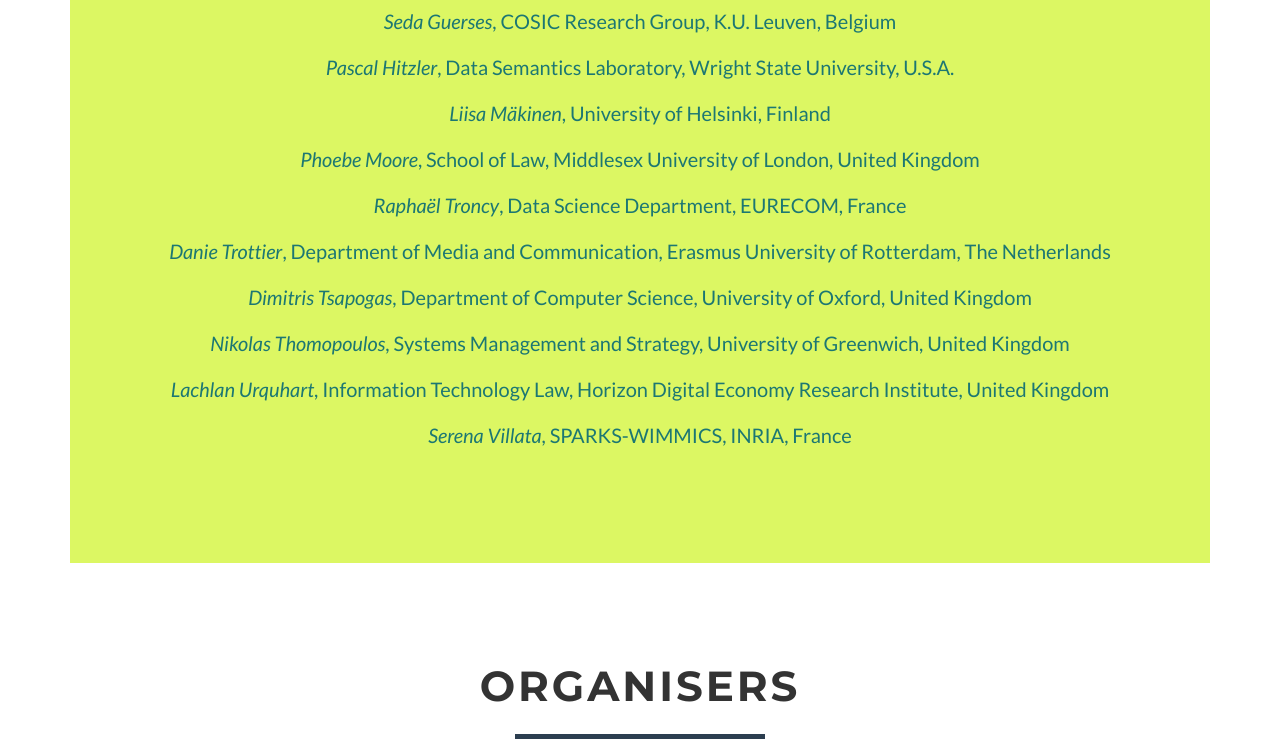
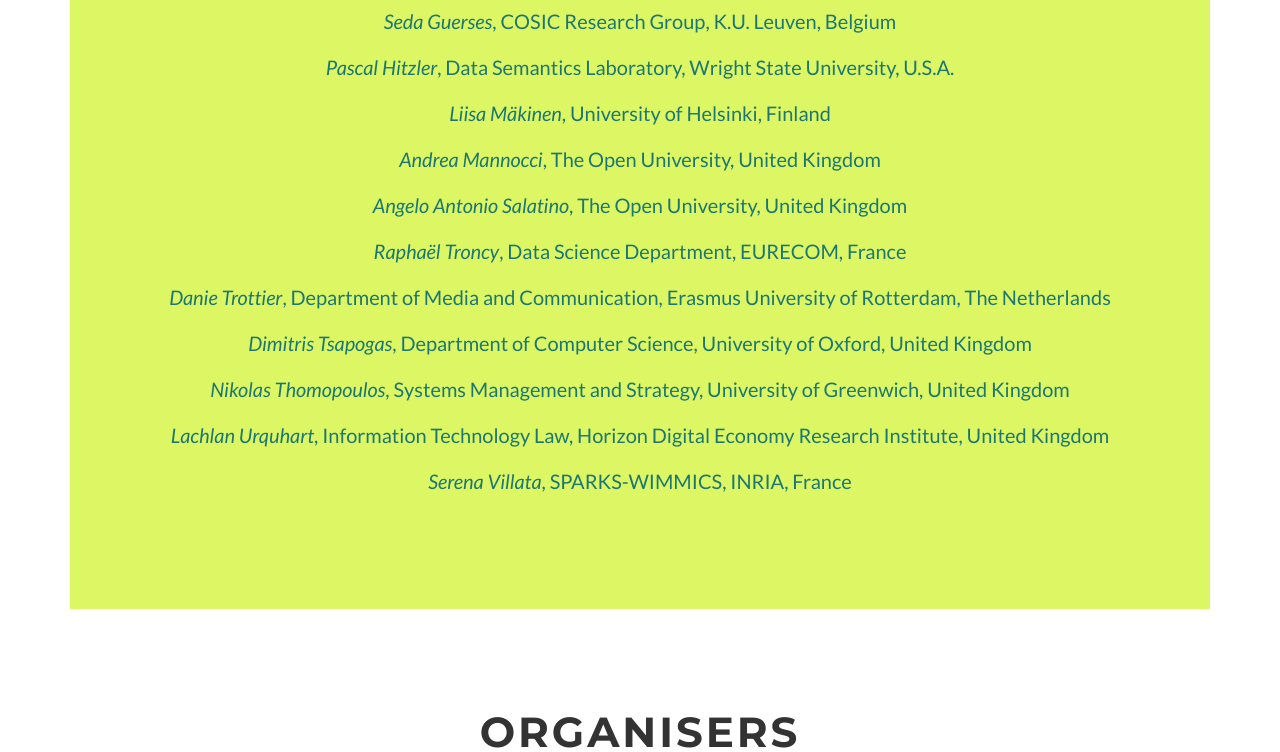
Before and after one commit to kmitd/kmitd.github.io, a website: page recoding-black-mirror/index.html in a window 1280 px wide. Shown: the part 3937-4689 px from the top of the page. Drawn offline with nearby package versions, Linux system fonts and the light colour scheme.

Commit message:
new pc members

```diff
--- a/recoding-black-mirror/index.html
+++ b/recoding-black-mirror/index.html
@@ -204,7 +204,10 @@
 							<p><em>Seda Guerses</em>, COSIC Research Group, K.U. Leuven, Belgium</p>
 							<p><em>Pascal Hitzler</em>, Data Semantics Laboratory, Wright State University, U.S.A.</p>
 							<p><em>Liisa Mäkinen</em>, University of Helsinki, Finland</p>
-							<p><em>Phoebe Moore</em>, School of Law, Middlesex University of London, United Kingdom</p>
+							<p><em>Andrea Mannocci</em>, The Open University, United Kingdom</p>
+
+							<!-- <p><em>Phoebe Moore</em>, School of Law, Middlesex University of London, United Kingdom</p>		 -->
+							<p><em>Angelo Antonio Salatino</em>, The Open University, United Kingdom</p>
 							<p><em>Raphaël Troncy</em>, Data Science Department, EURECOM, France</p>
 							<p><em>Danie Trottier</em>, Department of Media and Communication, Erasmus University of Rotterdam, The Netherlands</p>
 							<p><em>Dimitris Tsapogas</em>, Department of Computer Science, University of Oxford, United Kingdom</p>
```
